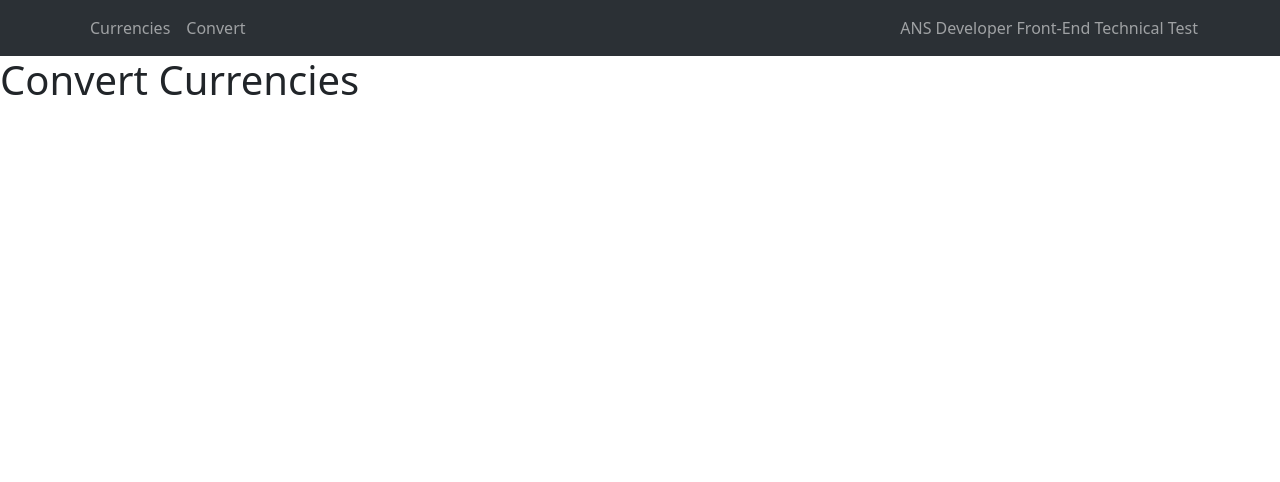
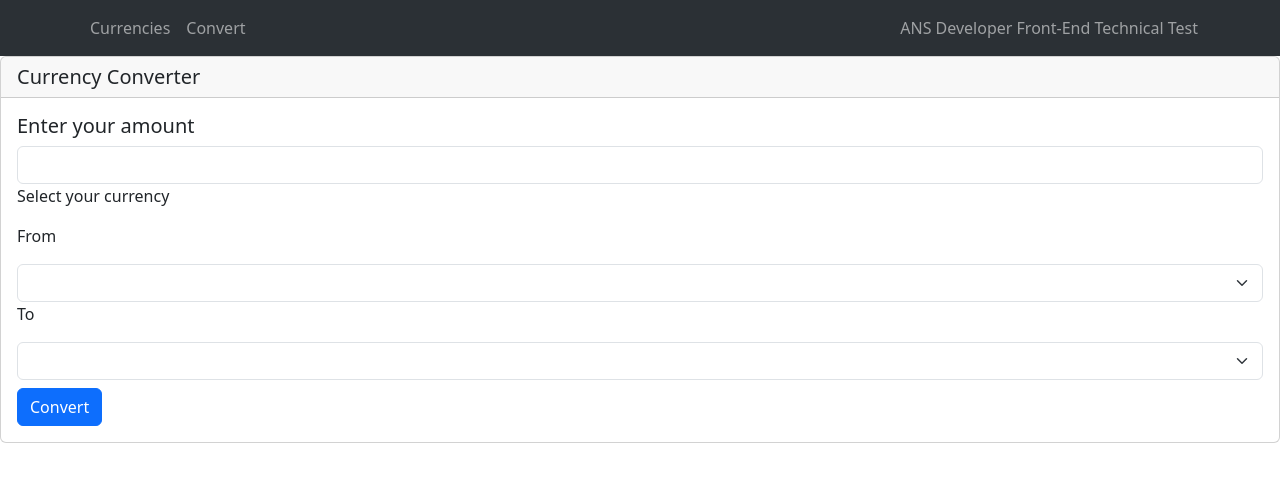
Before and after one commit to Miladepour/ans-technial-test, a React (Create React App) app in the folder client/: page /convert in a window 1280 px wide. Shown: the top 482 px of the page. Built offline with nearby package versions, Linux system fonts and the light colour scheme; no server answers.

Commit message:
create the body of convert exchange form

```diff
--- a/client/src/components/convertCurrencies.jsx
+++ b/client/src/components/convertCurrencies.jsx
@@ -1,5 +1,6 @@
 import { useState, useEffect } from "react";
 import axios from "axios";
+import { Button, Card, Form } from "react-bootstrap";
 
 export default function ConvertCurrencies() {
 const [currencies, setCurrencies] = useState([]);
@@ -19,7 +20,23 @@ const [currencies, setCurrencies] = useState([]);
   }, []);
   return (
     <div>
-      <h1>Convert Currencies</h1>
+      <Card>
+        <Card.Header as="h5">Currency Converter</Card.Header>
+        <Card.Body>
+          <Card.Title>Enter your amount</Card.Title>
+          <Form.Control type="number" />
+          <p>Select your currency</p>
+          <p>From</p>
+          <Form.Select>
+          </Form.Select>
+          <p>To</p>
+          <Form.Select >
+          </Form.Select>
+          <Button variant="primary" className="mt-2">
+            Convert
+          </Button>
+        </Card.Body>
+      </Card>
     </div>
   );
 }
```
